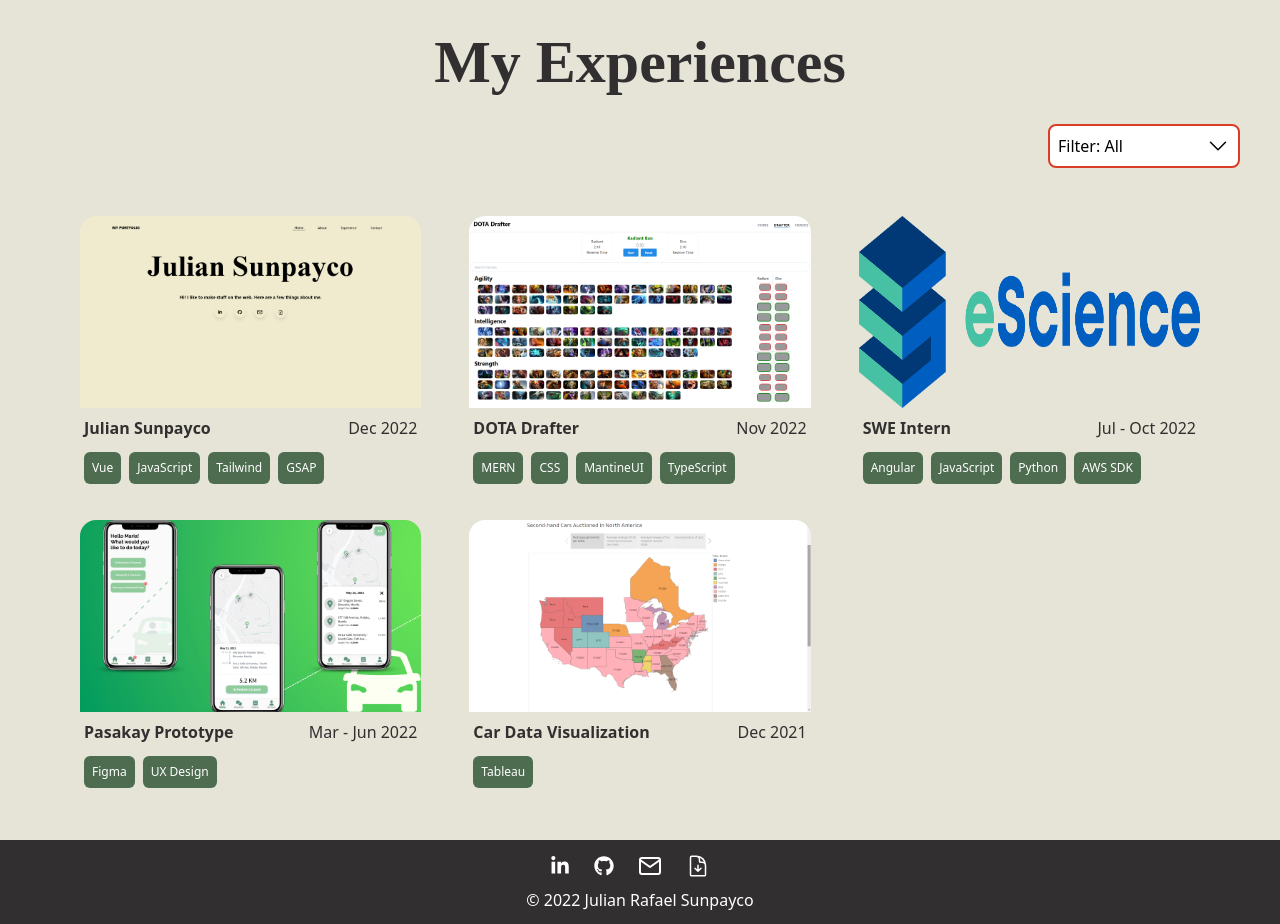
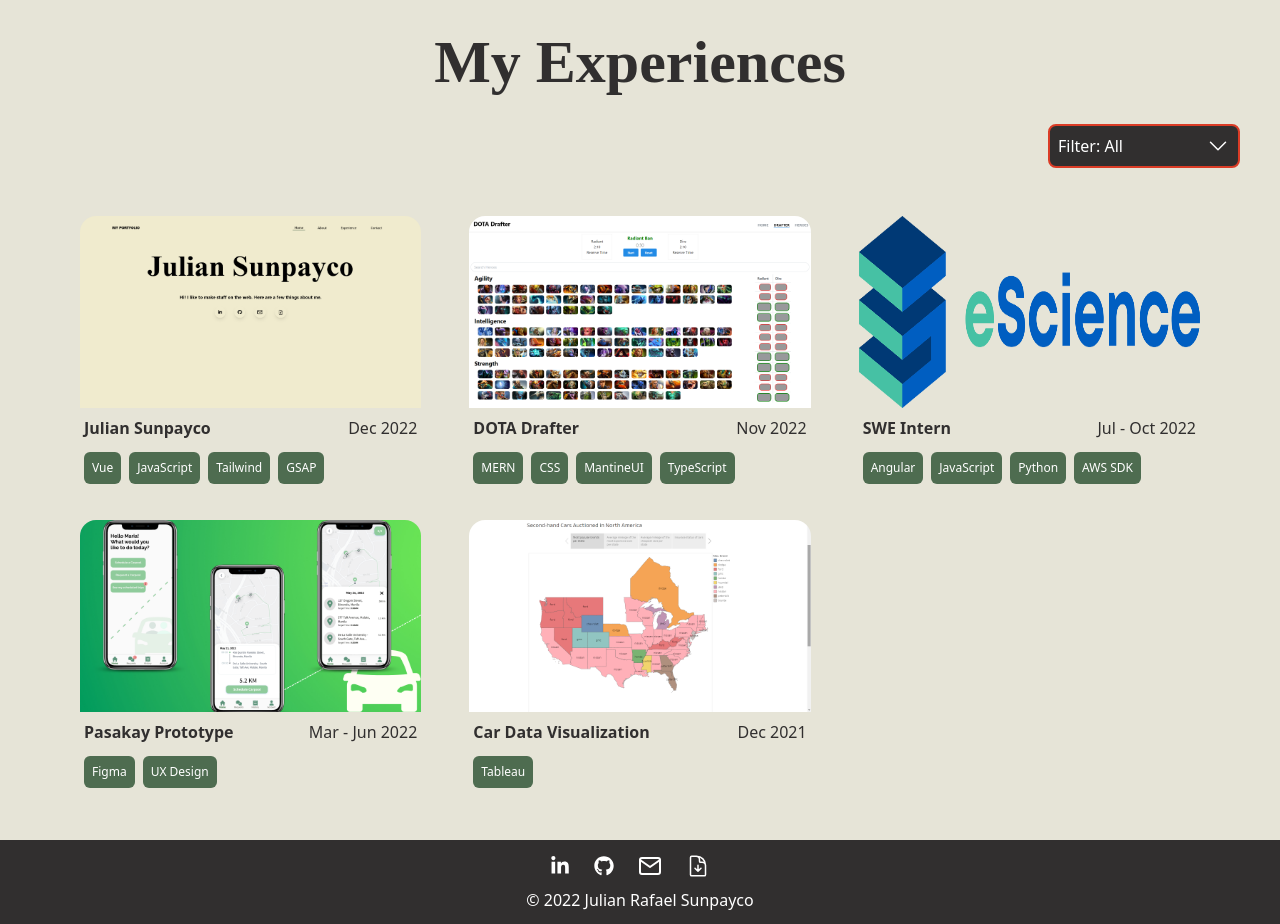
Before and after one commit to jSunpayco/julian-sunpayco, a Vue app: page / in a window 1280 px wide. Shown: the part 1140-2064 px from the top of the page. Built offline with nearby package versions, Linux system fonts and the light colour scheme.

Commit message:
Works filter color scheme

```diff
--- a/src/components/Works.vue
+++ b/src/components/Works.vue
@@ -36,26 +36,26 @@ export default{
     <h1 id="titleName" class="worksTitle">My Experiences</h1>
 
     <div class="flex justify-center lg:justify-end mt-8">
-      <button class="flex flex-row justify-between border-2 border-customRose rounded-lg p-2 w-48 bg-white" @click.prevent="toggle()">
-        <p class="select-none">Filter: {{currFilter}}</p>
-        <div><svg xmlns="http://www.w3.org/2000/svg" fill="none" viewBox="0 0 24 24" stroke-width="1.5" stroke="currentColor" class="w-6 h-6"><path stroke-linecap="round" stroke-linejoin="round" d="M19.5 8.25l-7.5 7.5-7.5-7.5" /></svg></div>
+      <button class="flex flex-row justify-between border-2 border-customRose rounded-lg p-2 w-48 bg-customJet" @click.prevent="toggle()">
+        <p class="select-none text-white">Filter: {{currFilter}}</p>
+        <div><svg xmlns="http://www.w3.org/2000/svg" fill="none" viewBox="0 0 24 24" stroke-width="1.5" stroke="white" class="w-6 h-6"><path stroke-linecap="round" stroke-linejoin="round" d="M19.5 8.25l-7.5 7.5-7.5-7.5" /></svg></div>
       </button>
     </div>
 
 
-    <div class="absolute -lg:centerAbsItem lg:right-10 mx-auto w-48 mt-5 rounded-lg bg-white z-20" :class="[isOpened ? 'visible' : 'invisible']">
+    <div class="absolute -lg:centerAbsItem lg:right-10 mx-auto w-48 mt-5 rounded-lg bg-customJet z-20" :class="[isOpened ? 'visible' : 'invisible']">
       <ul>
-        <li class="p-3 hover:bg-customLavender rounded-t-lg cursor-pointer text-black" @click.prevent="filterWorks('All')">
-          <p class="select-none">All</p>
+        <li class="p-3 hover:bg-customGreenDark rounded-t-lg cursor-pointer" @click.prevent="filterWorks('All')">
+          <p class="select-none text-white">All</p>
         </li>
-        <li class="p-3 hover:bg-customLavender rounded-t-lg cursor-pointer text-black" @click.prevent="filterWorks('Academic')">
-          <p class="select-none">Academic</p>
+        <li class="p-3 hover:bg-customGreenDark cursor-pointer" @click.prevent="filterWorks('Academic')">
+          <p class="select-none text-white">Academic</p>
         </li>
-        <li class="p-3 hover:bg-customLavender cursor-pointer text-black" @click.prevent="filterWorks('Personal')">
-          <p class="select-none">Personal</p>
+        <li class="p-3 hover:bg-customGreenDark cursor-pointer" @click.prevent="filterWorks('Personal')">
+          <p class="select-none text-white">Personal</p>
         </li>
-        <li class="p-3 hover:bg-customLavender rounded-b-lg cursor-pointer text-black" @click.prevent="filterWorks('Professional')">
-          <p class="select-none">Professional</p>
+        <li class="p-3 hover:bg-customGreenDark rounded-b-lg cursor-pointer" @click.prevent="filterWorks('Professional')">
+          <p class="select-none text-white">Professional</p>
         </li>
       </ul>
     </div>
```
